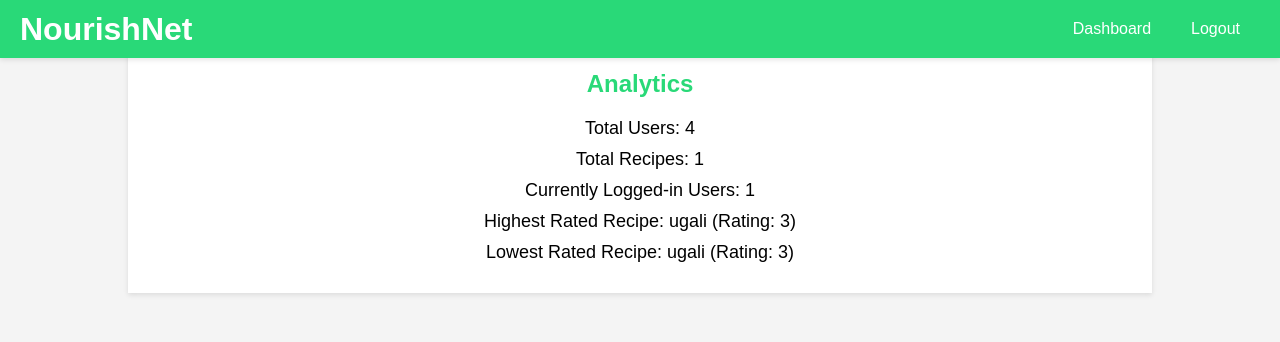
After one commit to AustinMuriithiSchool/NourishNet-Project, a PHP site: page /adminanalytics.php in a window 1280 px wide. The commit adds this page. Shown: the top 342 px of the page. Run offline with PHP 8.4, Linux system fonts and the light colour scheme; a user stored in the database is signed in; data comes from the database, SQL or seed files in the repository.

Commit message:
admin functions

```diff
--- /dev/null
+++ b/adminanalytics.php
@@ -0,0 +1,194 @@
+<?php
+session_start();
+include 'config.php';
+
+// Check if the user is logged in and is an admin
+if (!isset($_SESSION['user_id']) || $_SESSION['user_type'] !== 'admin') {
+    header("Location: loginusers.php");
+    exit();
+}
+
+$conn = new mysqli($servername, $username, $password, $dbname);
+
+// Check connection
+if ($conn->connect_error) {
+    die("Connection failed: " . $conn->connect_error);
+}
+
+// Fetch total users
+$totalUsersQuery = "SELECT COUNT(*) as total_users FROM users";
+$totalUsersResult = $conn->query($totalUsersQuery);
+$totalUsersRow = $totalUsersResult->fetch_assoc();
+$totalUsers = $totalUsersRow['total_users'];
+
+// Fetch total recipes
+$totalRecipesQuery = "SELECT COUNT(*) as total_recipes FROM recipe";
+$totalRecipesResult = $conn->query($totalRecipesQuery);
+$totalRecipesRow = $totalRecipesResult->fetch_assoc();
+$totalRecipes = $totalRecipesRow['total_recipes'];
+
+// Fetch currently logged-in users (assuming you have a session table or similar mechanism)
+$loggedInUsers = 0;
+if (isset($_SESSION['logged_in_users'])) {
+    $loggedInUsers = count($_SESSION['logged_in_users']);
+}
+
+// Fetch highest rated recipe
+$highestRatedRecipeQuery = "
+    SELECT r.recipe_id, r.recipe, AVG(rt.rating) as avg_rating
+    FROM recipe r
+    JOIN rating rt ON r.recipe_id = rt.recipe_id
+    GROUP BY r.recipe_id
+    ORDER BY avg_rating DESC
+    LIMIT 1";
+$highestRatedRecipeResult = $conn->query($highestRatedRecipeQuery);
+$highestRatedRecipe = $highestRatedRecipeResult->fetch_assoc();
+
+// Fetch lowest rated recipe
+$lowestRatedRecipeQuery = "
+    SELECT r.recipe_id, r.recipe, AVG(rt.rating) as avg_rating
+    FROM recipe r
+    JOIN rating rt ON r.recipe_id = rt.recipe_id
+    GROUP BY r.recipe_id
+    ORDER BY avg_rating ASC
+    LIMIT 1";
+$lowestRatedRecipeResult = $conn->query($lowestRatedRecipeQuery);
+$lowestRatedRecipe = $lowestRatedRecipeResult->fetch_assoc();
+
+?>
+
+<!DOCTYPE html>
+<html lang="en">
+<head>
+    <meta charset="UTF-8">
+    <meta name="viewport" content="width=device-width, initial-scale=1.0">
+    <title>Analytics</title>
+    <style>
+
+        * {
+            margin: 0;
+            padding: 0;
+            box-sizing: border-box;
+            font-family: 'Arial', sans-serif;
+        }
+
+        body {
+            background: #f4f4f4;
+            font-family: 'Arial', sans-serif;
+            margin: 0;
+            padding: 0;
+        }
+
+        .container {
+            width: 80%;
+            margin: 50px auto;
+            background: #fff;
+            padding: 20px;
+            box-shadow: 0 2px 5px rgba(0, 0, 0, 0.1);
+        }
+
+        h2 {
+            color: #29d978;
+            text-align: center;
+            margin-bottom: 20px;
+        }
+
+        .taskbar {
+            position: fixed;
+            top: 0;
+            left: 0;
+            width: 100%;
+            background: #29d978;
+            padding: 10px 20px;
+            display: flex;
+            justify-content: space-between;
+            align-items: center;
+            box-shadow: 0 2px 5px rgba(0, 0, 0, 0.1);
+            z-index: 1000;
+        }
+
+        .taskbar-left h1 {
+            color: white;
+            margin-right: 20px;
+        }
+
+        .taskbar-left,
+        .taskbar-right {
+            display: flex;
+            align-items: center;
+        }
+
+        .taskbar-left button,
+        .taskbar-right button {
+            background: transparent;
+            color: white;
+            border: none;
+            padding: 10px 15px;
+            margin: 0 5px;
+            cursor: pointer;
+            transition: color 0.3s;
+            font-size: 16px;
+        }
+
+        .taskbar-left button:hover,
+        .taskbar-right button:hover {
+            color: #004a8a;
+        }
+
+        .stats {
+            text-align: center;
+            margin-top: 20px;
+        }
+
+        .stats div {
+            margin: 10px 0;
+            font-size: 18px;
+        }
+
+                /* Custom scrollbar styles */
+                ::-webkit-scrollbar {
+            height: 10px;
+        }
+
+        ::-webkit-scrollbar-track {
+            background: #f4f4f4;
+            border-radius: 5px;
+        }
+
+        ::-webkit-scrollbar-thumb {
+            background: #29d978;
+            border-radius: 5px;
+        }
+
+        ::-webkit-scrollbar-thumb:hover {
+            background: #66cc66;
+        }
+
+    </style>
+</head>
+<body>
+<div class="taskbar">
+        <div class="taskbar-left">
+        <h1>NourishNet</h1>
+        </div>
+        <div class="taskbar-right">
+        <button onclick="location.href='admindashboard.php'">Dashboard</button>
+        <button onclick="location.href='logout.php'">Logout</button>
+        </div>
+    </div>
+    <div class="container">
+        <h2>Analytics</h2>
+        <div class="stats">
+            <div>Total Users: <?php echo $totalUsers; ?></div>
+            <div>Total Recipes: <?php echo $totalRecipes; ?></div>
+            <div>Currently Logged-in Users: <?php echo $loggedInUsers; ?></div>
+            <div>Highest Rated Recipe: <?php echo $highestRatedRecipe['recipe']; ?> (Rating: <?php echo round($highestRatedRecipe['avg_rating'], 2); ?>)</div>
+            <div>Lowest Rated Recipe: <?php echo $lowestRatedRecipe['recipe']; ?> (Rating: <?php echo round($lowestRatedRecipe['avg_rating'], 2); ?>)</div>
+        </div>
+    </div>
+</body>
+</html>
+
+<?php
+$conn->close();
+?>
--- a/registerusers.php
+++ b/registerusers.php
@@ -204,6 +204,7 @@
                 <select id="user_type" name="user_type">
                     <option value="user">User</option>
                     <option value="admin">Admin</option>
+                    <option value="nutritionist">Nutritionist</option>
                 </select>
                 <input type="submit" value="Register">
             </form>
```
Also changed, not shown: admindashboard.php (+6 -4 lines), adminviewusers.php (added, +157 -0 lines), loginusers.php (+11 -2 lines), logout.php (+18 -0 lines), viewrecipesadmin.php (added, +253 -0 lines).
